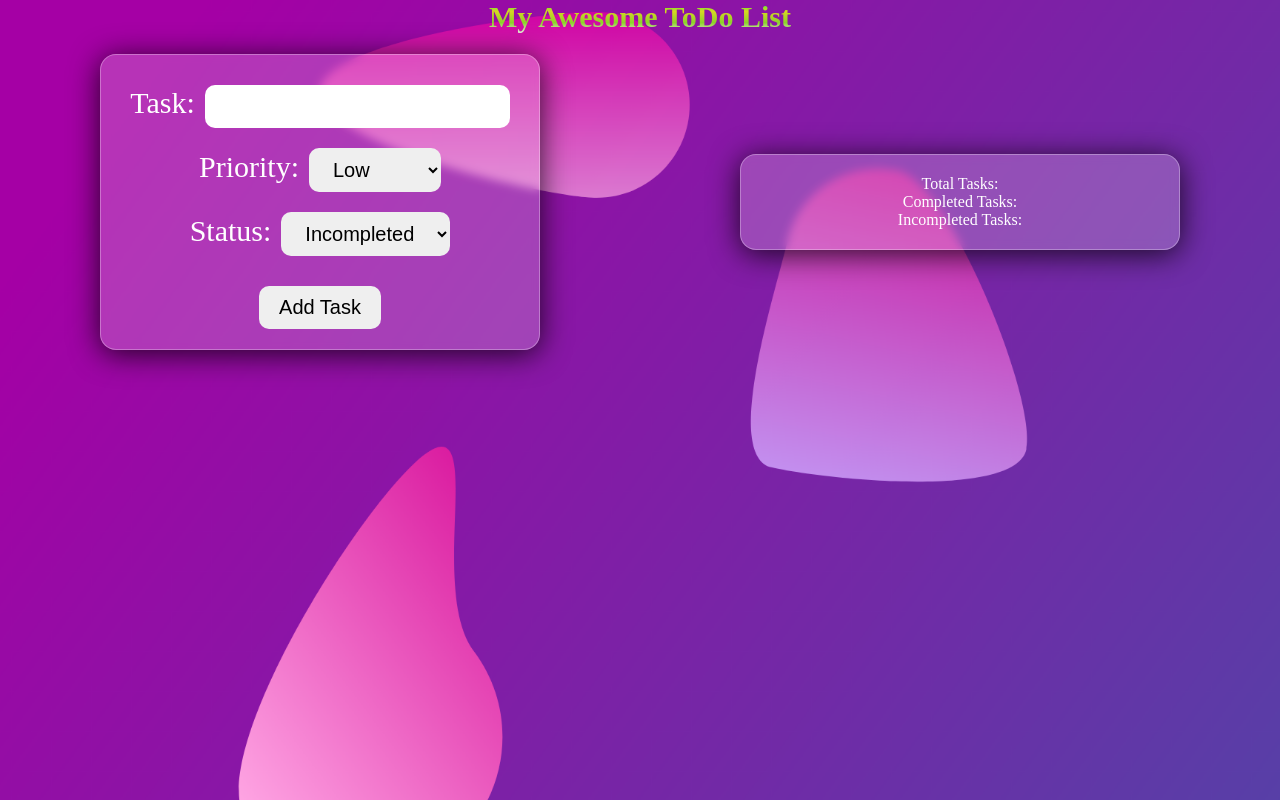
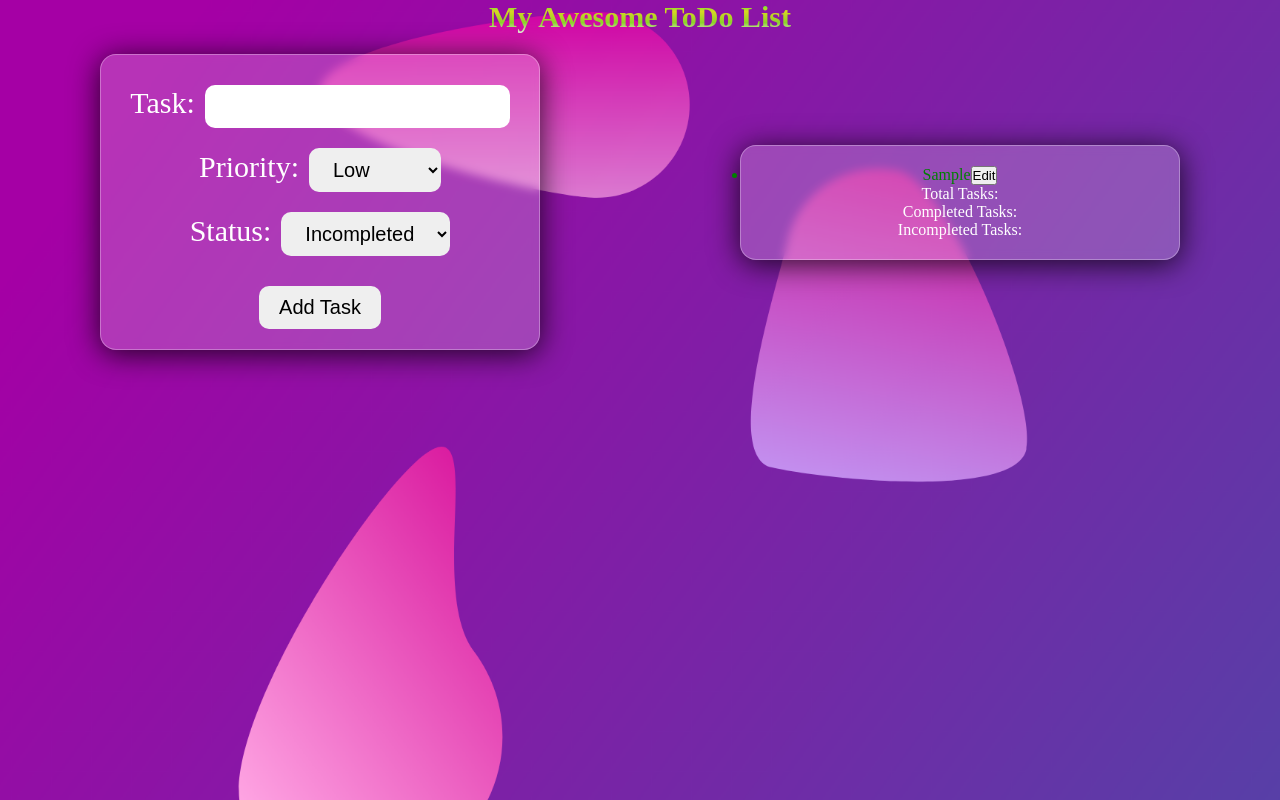
Before and after one commit to Miraz9907/react-todo-list-app, a React (Vite) app: page / in a window 1280 px wide. Both pictures are taken after typing "Sample" into the empty fields and a click on the button "Add Task". Built offline with nearby package versions, Linux system fonts and the light colour scheme.

Commit message:
create basic task edit option

```diff
--- a/src/components/TodoList/TodoList.jsx
+++ b/src/components/TodoList/TodoList.jsx
@@ -11,7 +11,7 @@ const priorities = {
 const TodoList = () => {
     const [input, setInput] = useState('');
     const [tasks, setTasks] = useState([]);
-    const [priority, setPriority] = useState('low');;
+    const [priority, setPriority] = useState('low');
     const [status, setStatus] = useState('incomplete');
 
     useEffect(()=>{
@@ -64,6 +64,19 @@ const TodoList = () => {
         }
     };
 
+    const handleEditTask = (id) =>{
+        const updatedText = prompt('Edit the Task: ', tasks.find(task => task.id === id)?.text);
+
+        if(updatedText !== null){
+            const updatedTasks = tasks.map(task =>
+                task.id === id? {...task, text: updatedText}:task);
+
+                //update state
+                setTasks(updatedTasks);
+                //save to localStorage
+                savaTasksToLocalStorage(updatedTasks);
+        }
+    };
 
 
 
@@ -98,6 +111,17 @@ const TodoList = () => {
 
                 <div className="card">
 
+        <ul>
+            {tasks.map((task) => (
+                <li key={task.id} style={{ color: priorities[task.priority], textDecoration: task.status === 'completed' ? 'line-through' : 'none' }}>
+                {task.text}
+
+                <button onClick={() => handleEditTask(task.id)}>Edit</button>
+
+            </li>
+            ))}
+    </ul>
+
 
                 <div>
                     <p>Total Tasks: {}</p>
```
